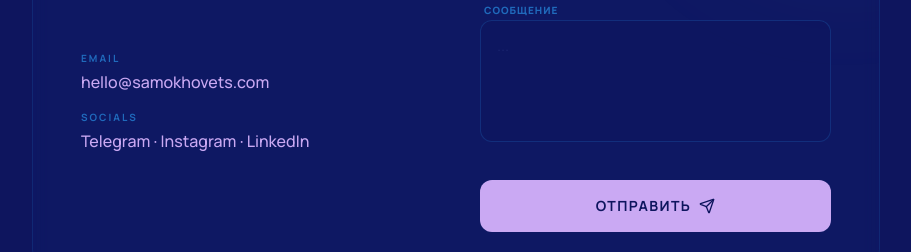
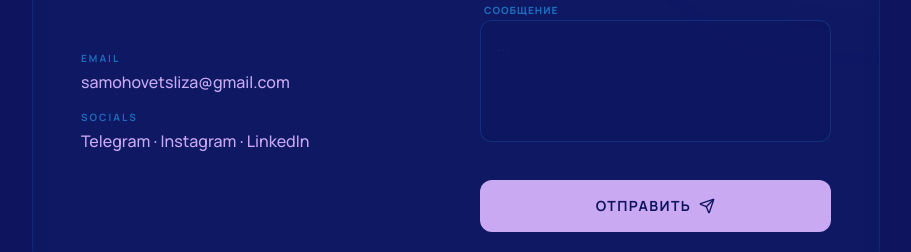
Before and after one commit to iliaarkov/elizaveta-portfolio, a Next.js app: page / in a window 1280 px wide. Shown: the part 3640-3892 px from the top of the page, without its empty margins (184-1095 px from the left). Built offline with nearby package versions, Linux system fonts and the light colour scheme; a web font is replaced by a local one.

Commit message:
v1.8 Add link on socials

```diff
--- a/src/components/ContactSection.tsx
+++ b/src/components/ContactSection.tsx
@@ -71,11 +71,11 @@ export const ContactSection = ({ lang }: ContactSectionProps) => {
           <div className="mt-12 space-y-4">
             <div className="flex flex-col">
               <span className="text-[10px] uppercase tracking-[0.2em] text-atlantis font-bold mb-1">Email</span>
-              <span className="text-phlox font-medium">hello@samokhovets.com</span>
+              <span className="text-phlox font-medium">samohovetsliza@gmail.com</span>
             </div>
             <div className="flex flex-col">
               <span className="text-[10px] uppercase tracking-[0.2em] text-atlantis font-bold mb-1">Socials</span>
-              <span className="text-phlox font-medium">Telegram · Instagram · LinkedIn</span>
+              <span className="text-phlox font-medium"><a href="#">Telegram</a> · <a href="https://www.instagram.com/lizapenna_">Instagram</a> · <a href="https://www.linkedin.com/in/elizaveta-samokhovets-611942421">LinkedIn</a></span>
             </div>
           </div>
         </div>
```
